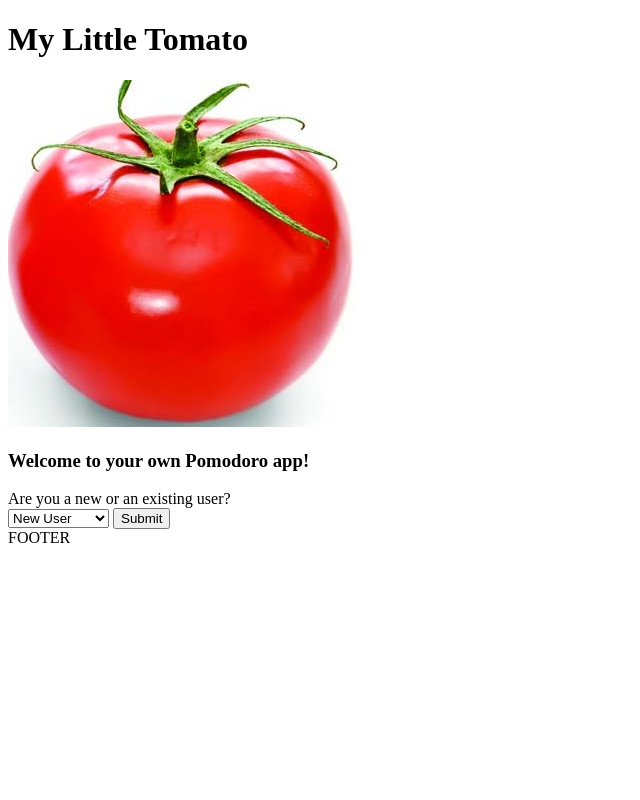
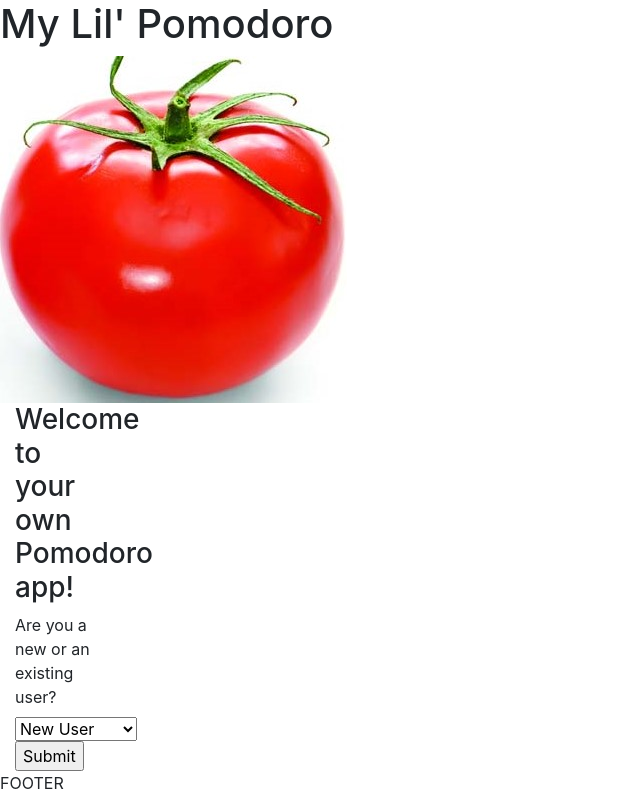
Before and after one commit to EKim-NY/my_hackbright_project_timetracker, a Flask app: page / in a window 1280 px wide. Shown: the whole page, without its empty margins (0-640 px from the left). Run offline with Flask 2, Linux system fonts and the light colour scheme; some libraries are stand-ins or nearby versions.

```diff
--- a/static/js/timer.js
+++ b/static/js/timer.js
@@ -216,9 +216,6 @@ function showTimerCountdown(timeLeftInSession) {
 
                 // displayCompletedSessionDetails(sessionObject)
 
-                // displayCompletedSessionType
-                // displayCompletedSessionDate
-                // displayCompletedSessionDuration
 
                 // To-Do:
                 // Parse sessionObject for time (make it human-readable).
--- a/templates/base.html
+++ b/templates/base.html
@@ -1,37 +1,42 @@
 <!doctype html>
 <html>
+
   <head>
+
     <meta charset="utf-8">
     <meta name="viewport" content="width=device-width">
     <link href="https://cdnjs.cloudflare.com/ajax/libs/font-awesome/5.10.2/css/all.css" rel="stylesheet">
-    <link href="/static/style.css" rel="stylesheet" type="text/css" />
-{#     <script src="https://code.jquery.com/jquery-3.4.1.js"
-      integrity="sha256-WpOohJOqMqqyKL9FccASB9O0KwACQJpFTUBLTYOVvVU="
-      crossorigin="anonymous"></script> #}
+    <link rel="stylesheet" href="https://maxcdn.bootstrapcdn.com/bootstrap/4.0.0/css/bootstrap.min.css" integrity="sha384-Gn5384xqQ1aoWXA+058RXPxPg6fy4IWvTNh0E263XmFcJlSAwiGgFAW/dAiS6JXm" crossorigin="anonymous">
+    <link rel="stylesheet" href="/static/css/style.css">
+
     <title>
       {% block title %}{% endblock %}
     </title>
 
     {% block head %}
-      <h1>My Little Tomato</h1>
+      <h1>My Lil' Pomodoro</h1>
       <img src="/static/tomato_clipart.jpg">
     {% endblock %}
+
   </head>
 
   <body>
+
     {% for msg in get_flashed_messages() %}
-    {{msg}}
+      {{msg}}
     {% endfor %}
 
-    {% block body %}
+    <div class="container-fluid">
+      <div class="row">
+        <div class="col-1">
+          {% block body %} {% endblock %}
+        </div> <!--"col-4"-->
+      </div> <!--"row"-->
+    </div> <!-- "container-fluid"-->
 
 
-    {% endblock %}
-      <span class="footer_container">FOOTER</span>
+    <span class="footer_container">FOOTER</span>
       {# Place footer that stays fixed here (after endblock) #}
-
-    <script src="https://code.jquery.com/jquery-3.5.1.js" integrity="sha256-QWo7LDvxbWT2tbbQ97B53yJnYU3WhH/C8ycbRAkjPDc=" crossorigin="anonymous">
-    </script>
 
   {#   <script src="static/js/demo.js"></script> #}
 
@@ -56,7 +61,10 @@
     <script src="static/js/timer.js"></script>
   {% endblock %} #}
 
+    <script src="https://code.jquery.com/jquery-3.5.1.js" integrity="sha256-QWo7LDvxbWT2tbbQ97B53yJnYU3WhH/C8ycbRAkjPDc=" crossorigin="anonymous"></script>
 
+    <script src="https://cdn.jsdelivr.net/npm/popper.js@1.16.0/dist/umd/popper.min.js" integrity="sha384-Q6E9RHvbIyZFJoft+2mJbHaEWldlvI9IOYy5n3zV9zzTtmI3UksdQRVvoxMfooAo" crossorigin="anonymous"></script>
+    <script src="https://stackpath.bootstrapcdn.com/bootstrap/4.4.1/js/bootstrap.min.js" integrity="sha384-wfSDF2E50Y2D1uUdj0O3uMBJnjuUD4Ih7YwaYd1iqfktj0Uod8GCExl3Og8ifwB6" crossorigin="anonymous"></script>
 
   </body>
 
--- a/templates/homepage.html
+++ b/templates/homepage.html
@@ -1,6 +1,8 @@
 {% extends 'base.html' %}
 
-{% block title %}HOMEPAGE{% endblock %}
+{% block title %}
+ MY LIL' TOMATO - homepage
+{% endblock %}
 
 {% block body %}
 
```
